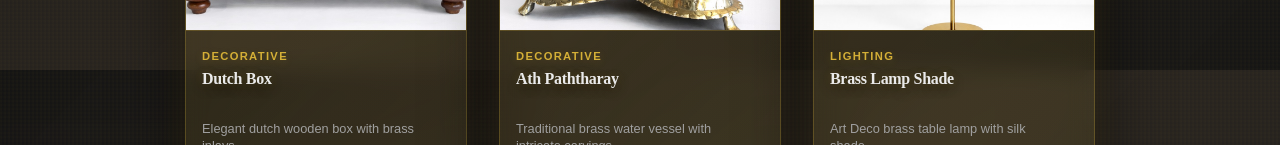
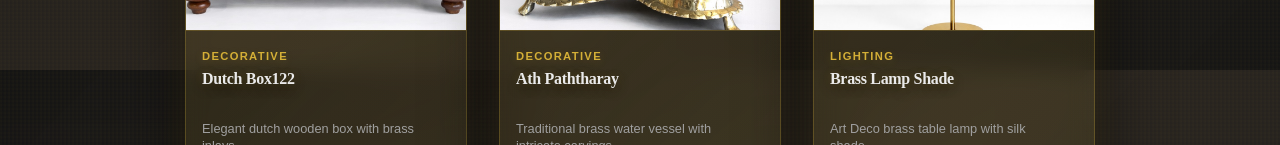
Before and after one commit to Siri200211/CS-Antiques-Shop-, a React (Vite) app in the folder cs-antiques-website/: page /products in a window 1280 px wide. Shown: the part 807-952 px from the top of the page. Built offline with nearby package versions, Linux system fonts and the light colour scheme.

Commit message:
test changed

```diff
--- a/cs-antiques-website/src/pages/Products.jsx
+++ b/cs-antiques-website/src/pages/Products.jsx
@@ -113,7 +113,7 @@ function Products() {
   const products = [
     {
       id: 1,
-      name: "Dutch Box",
+      name: "Dutch Box122",
       category: "Decorative",
       price: "Rs.135,000",
       image: col1,
```
